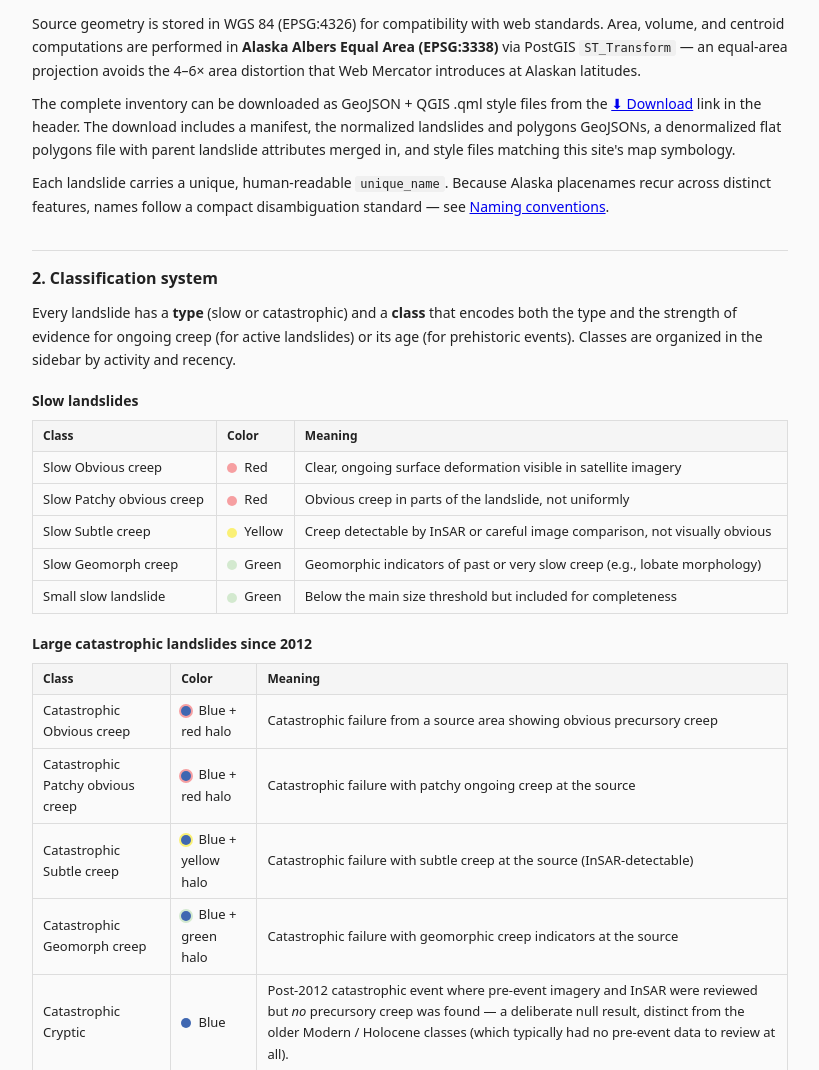
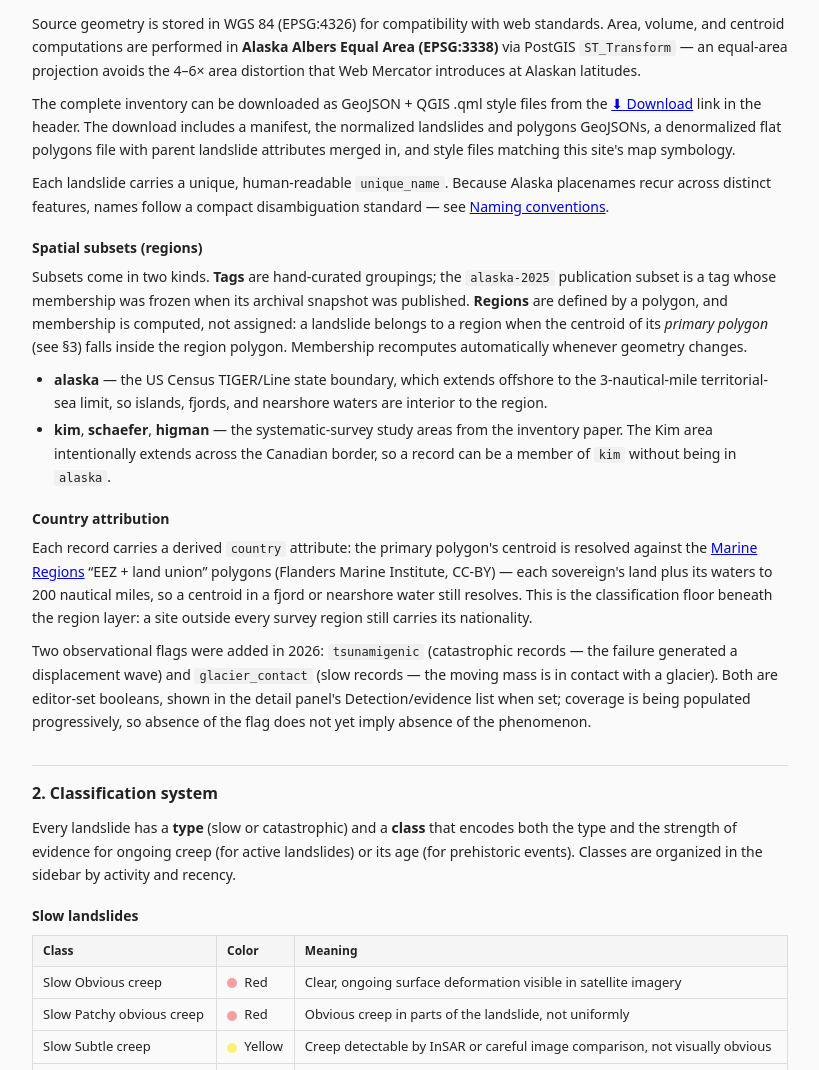
Before and after one commit to hig314/landslidescience, a Django app: page /inventory/methods/ in a window 1280 px wide. Shown: the part 958-2028 px from the top of the page, without its empty margins (230-1049 px from the left). Run offline with Django 5.2, Linux system fonts and the light colour scheme; some libraries are stand-ins or nearby versions.

Commit message:
Same-tab for internal navigation; methods page catch-up
Tab audit: internal navigation no longer spawns tabs — the detail panel's
manage gear, the edit form's View-on-map links, and the map sidebar's
Methods link all navigate in place (the map restores its view from
localStorage on return, so nothing is lost and stale map tabs stop
accumulating). External resources (ESRI/Google/Sentinel/OPERA/TopoView,
Planet stories, description links) keep target=_blank, as does the
session-expired login link shown mid-draw (it protects an active drawing
session).

Methods page brought current with the recent data-model changes: new
Spatial subsets (regions) section — tag vs region kinds, centroid-in-
polygon membership, the TIGER 3-nmi Alaska boundary, the cross-border Kim
area; Country attribution section with the Marine Regions EEZ+land union
CC-BY credit; note that the is_primary convention is now enforced
automatically on every entry path; and the two new observational flags
(tsunamigenic, glacier_contact) with a coverage caveat.

Co-Authored-By: Claude Fable 5 <noreply@anthropic.com>

```diff
--- a/inventory/templates/inventory/home.html
+++ b/inventory/templates/inventory/home.html
@@ -389,7 +389,7 @@
   <div id="map-overlay-info">
     <div id="zoom-hint">Zoom in for polygons</div>
     <div class="overlay-row">
-      <a href="{% url 'inventory:methods' %}" target="_blank">Methods</a>
+      <a href="{% url 'inventory:methods' %}">Methods</a>
     </div>
   </div>
 </main>
--- a/inventory/templates/inventory/manage_edit.html
+++ b/inventory/templates/inventory/manage_edit.html
@@ -10,10 +10,12 @@
     &nbsp;·&nbsp;
     <a href="{% url 'inventory:home' %}" title="Return to the map where you left off">↩ Map</a>
     &nbsp;·&nbsp;
+    {% comment %} Same tab: map ↔ manage is the editing loop; the map restores
+    its view on return, so new tabs only accumulate stale maps. {% endcomment %}
     {% if slug %}
-      <a href="/inventory/{{ slug }}/" target="_blank">View on map</a>
+      <a href="/inventory/{{ slug }}/">View on map</a>
     {% else %}
-      <a href="{% url 'inventory:home' %}#id={{ landslide_id }}" target="_blank">View on map</a>
+      <a href="{% url 'inventory:home' %}#id={{ landslide_id }}">View on map</a>
     {% endif %}
   </p>
   <h2 style="font-size:19px; margin: 0 0 4px;">{{ unique_name }}</h2>
--- a/inventory/templates/inventory/methods.html
+++ b/inventory/templates/inventory/methods.html
@@ -109,6 +109,52 @@
   Because Alaska placenames recur across distinct features, names follow a
   compact disambiguation standard &mdash; see
   <a href="{% url 'inventory:naming' %}">Naming conventions</a>.
+</p>
+
+<h4>Spatial subsets (regions)</h4>
+<p>
+  Subsets come in two kinds. <strong>Tags</strong> are hand-curated
+  groupings; the <code>alaska-2025</code> publication subset is a tag whose
+  membership was frozen when its archival snapshot was published.
+  <strong>Regions</strong> are defined by a polygon, and membership is
+  computed, not assigned: a landslide belongs to a region when the centroid
+  of its <em>primary polygon</em> (see &sect;3) falls inside the region
+  polygon. Membership recomputes automatically whenever geometry changes.
+</p>
+<ul>
+  <li>
+    <strong>alaska</strong> &mdash; the US Census TIGER/Line state boundary,
+    which extends offshore to the 3-nautical-mile territorial-sea limit, so
+    islands, fjords, and nearshore waters are interior to the region.
+  </li>
+  <li>
+    <strong>kim</strong>, <strong>schaefer</strong>, <strong>higman</strong>
+    &mdash; the systematic-survey study areas from the inventory paper. The
+    Kim area intentionally extends across the Canadian border, so a record
+    can be a member of <code>kim</code> without being in <code>alaska</code>.
+  </li>
+</ul>
+
+<h4>Country attribution</h4>
+<p>
+  Each record carries a derived <code>country</code> attribute: the primary
+  polygon's centroid is resolved against the
+  <a href="https://marineregions.org/" target="_blank" rel="noopener">Marine
+  Regions</a> &ldquo;EEZ + land union&rdquo; polygons (Flanders Marine
+  Institute, CC-BY) &mdash; each sovereign's land plus its waters to
+  200&nbsp;nautical&nbsp;miles, so a centroid in a fjord or nearshore water
+  still resolves. This is the classification floor beneath the region layer:
+  a site outside every survey region still carries its nationality.
+</p>
+
+<p>
+  Two observational flags were added in 2026:
+  <code>tsunamigenic</code> (catastrophic records &mdash; the failure
+  generated a displacement wave) and <code>glacier_contact</code> (slow
+  records &mdash; the moving mass is in contact with a glacier). Both are
+  editor-set booleans, shown in the detail panel's Detection/evidence list
+  when set; coverage is being populated progressively, so absence of the
+  flag does not yet imply absence of the phenomenon.
 </p>
 
 
@@ -265,6 +311,15 @@
     polygon for dot placement.
   </li>
 </ul>
+
+<p>
+  This convention is <strong>enforced automatically</strong> on every data
+  entry path (in-browser drawing, geometry edits, and file imports): when
+  polygons are added, removed, or re-roled, the primary flag is
+  re-normalized &mdash; exactly one primary of the type's primary role, or
+  none when no polygon of that role exists &mdash; so the centroid, region
+  membership, and country attribution stay consistent with the geometry.
+</p>
 
 <h4>Centroid placement</h4>
 <p>
```
Also changed, not shown: CLAUDE.md (+10 -0 lines), inventory/static/inventory/js/map.js.
